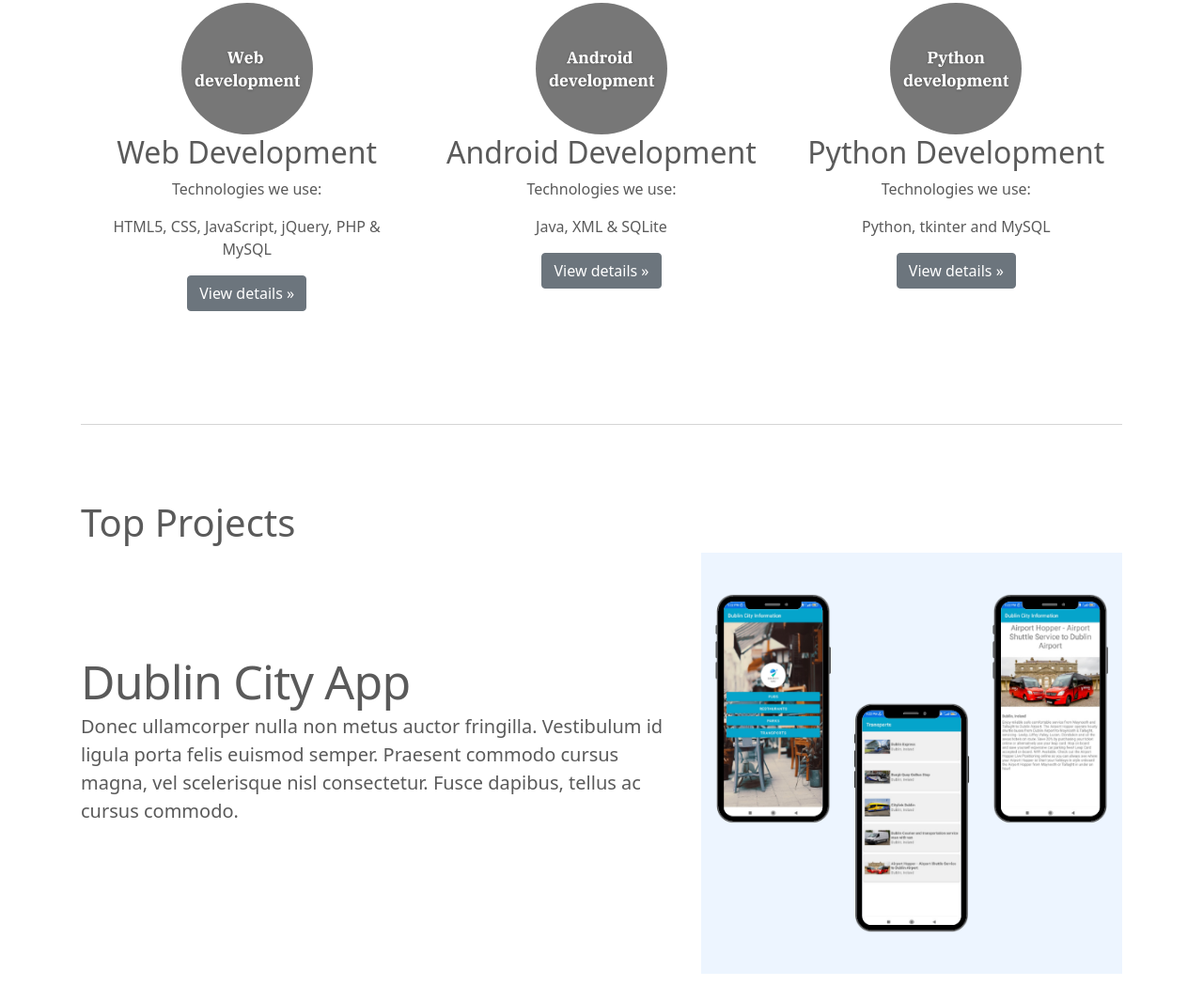
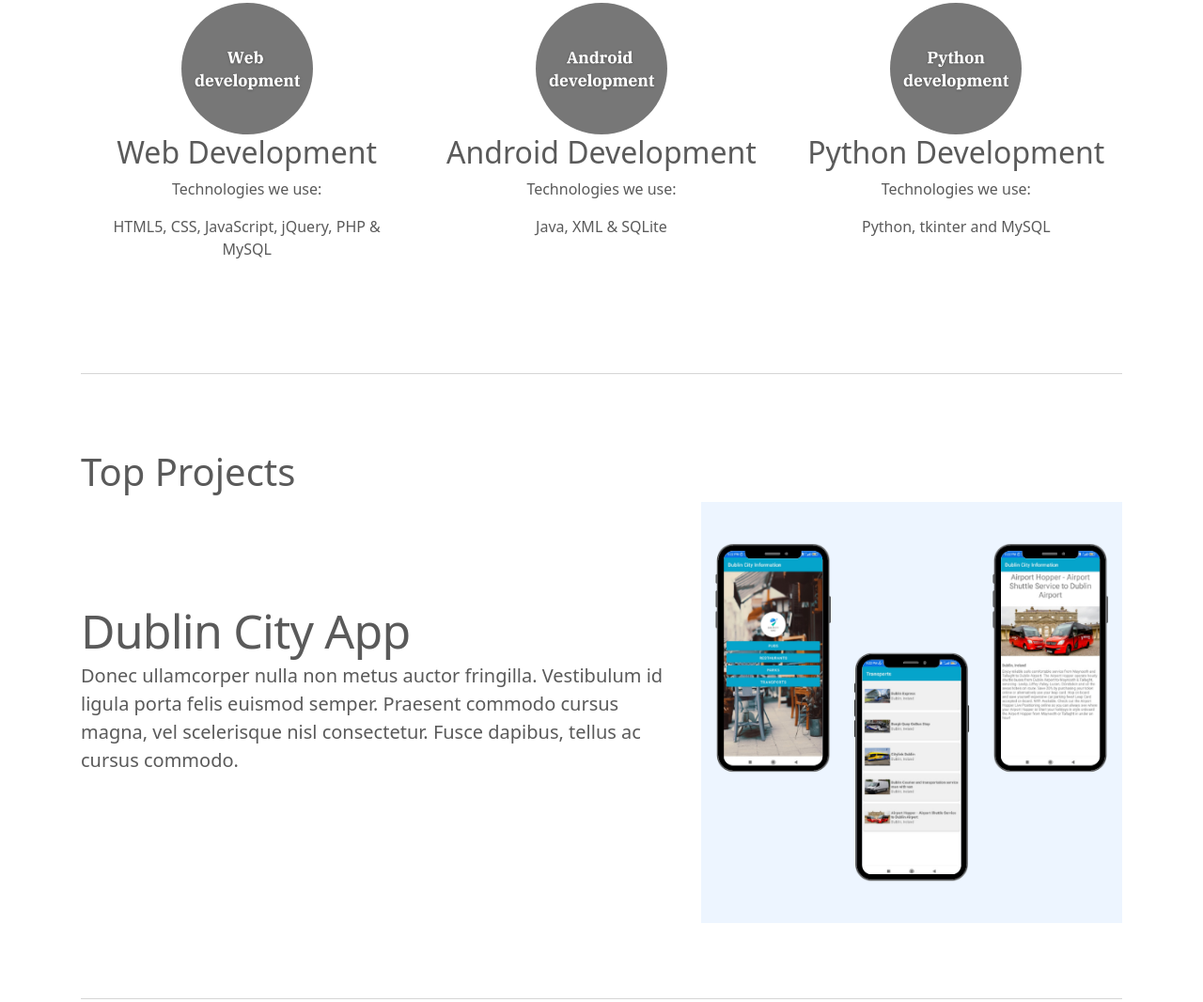
Before and after one commit to Omkar270048/BootStrap-Portfolio, a plain HTML site: page index.html in a window 1280 px wide. Shown: the part 677-1743 px from the top of the page at 94% size. Drawn offline with nearby package versions, Linux system fonts and the light colour scheme.

Commit message:
Update index.html

```diff
--- a/index.html
+++ b/index.html
@@ -143,7 +143,6 @@
           <h2>Web Development</h2>
           <p>Technologies we use:</p>
           <p>HTML5, CSS, JavaScript, jQuery, PHP & MySQL</p>
-          <p><a class="btn btn-secondary" href="#" role="button">View details &raquo;</a></p>
         </div><!-- /.col-lg-4 -->
         <div class="col-lg-4">
           <img src="/img/feature2.png" class="bd-placeholder-img rounded-circle" width="140" height="140"
@@ -152,7 +151,6 @@
           <h2>Android Development</h2>
           <p>Technologies we use:</p>
           <p>Java, XML & SQLite</p>
-          <p><a class="btn btn-secondary" href="#" role="button">View details &raquo;</a></p>
         </div><!-- /.col-lg-4 -->
         <div class="col-lg-4">
           <img src="/img/feature3.png" class="bd-placeholder-img rounded-circle" width="140" height="140"
@@ -161,7 +159,6 @@
           <h2>Python Development</h2>
           <p>Technologies we use:</p>
           <p>Python, tkinter and MySQL</p>
-          <p><a class="btn btn-secondary" href="#" role="button">View details &raquo;</a></p>
         </div><!-- /.col-lg-4 -->
       </div><!-- /.row -->
 
```
